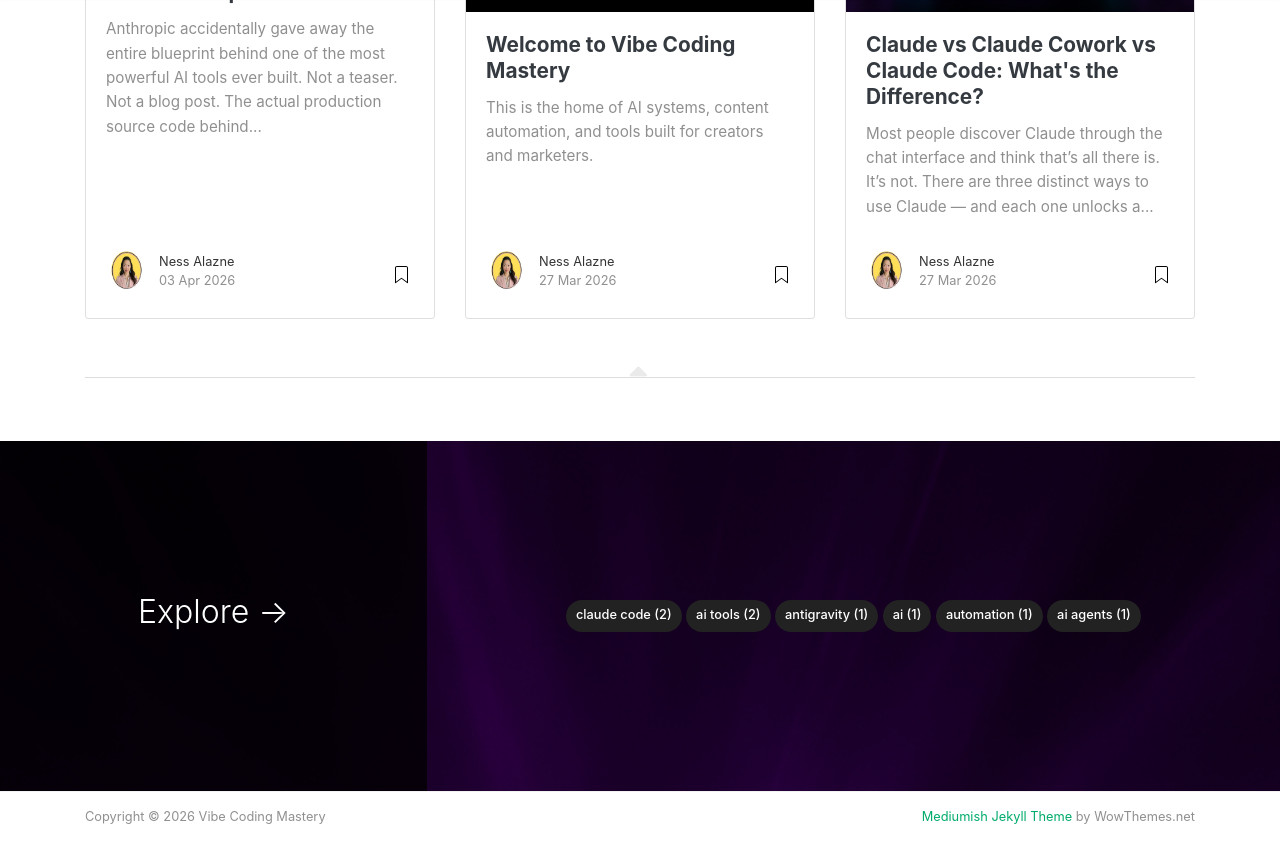
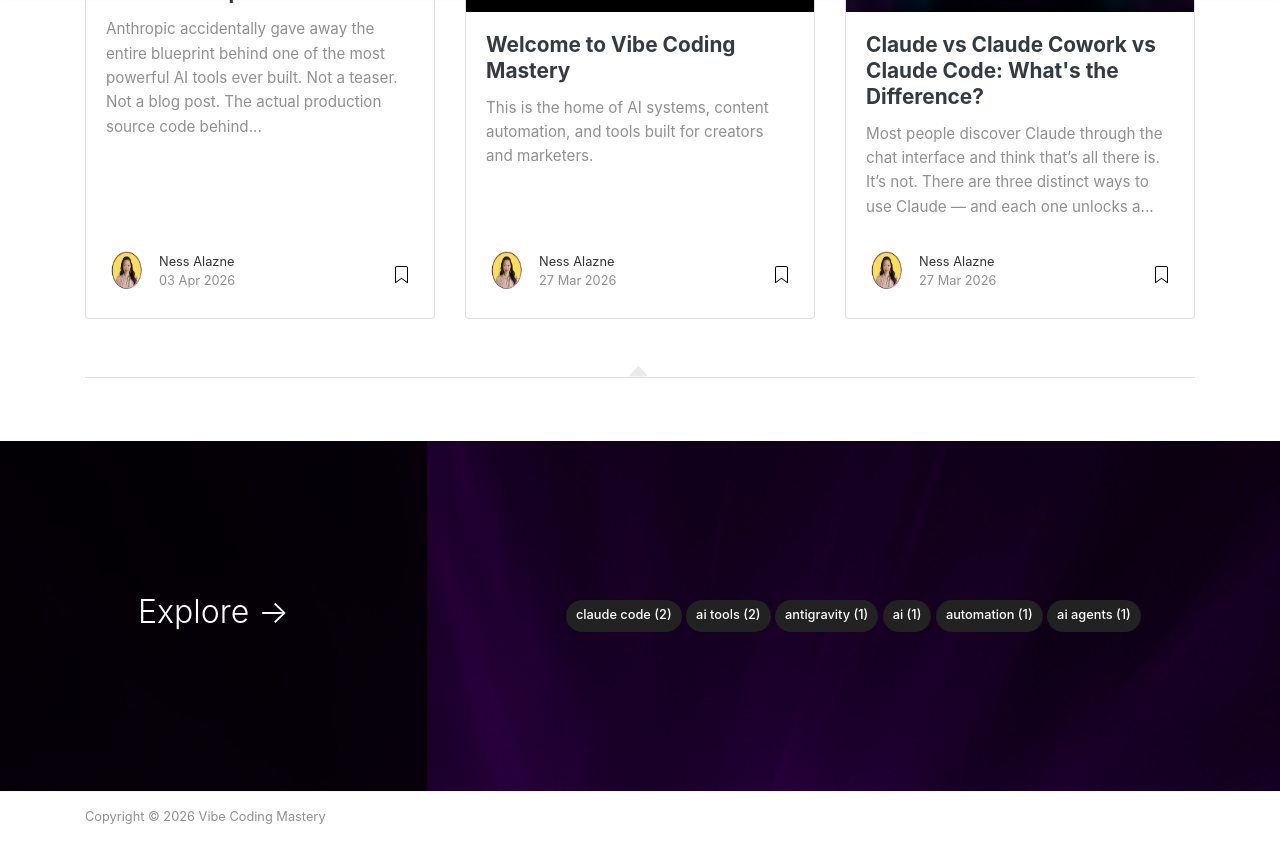
Before and after one commit to nessalazne/nessalazne.github.io, a Jekyll site: the page built from index.html, in a window 1280 px wide and 900 px high, scrolled down 1425 px. Shown: the top 863 px of the window. Built offline with Jekyll 4.4.1, drawn with Linux system fonts in a browser that asks for light colours; nearby versions of some CDN libraries; the list of posts is cut into pages by our own code.

Commit message:
Remove About nav link and footer theme credit
Co-Authored-By: Claude Sonnet 4.6 <noreply@anthropic.com>

```diff
--- a/_layouts/default.html
+++ b/_layouts/default.html
@@ -71,9 +71,6 @@ ga('send', 'pageview');
                 <a class="nav-link" href="{{ site.baseurl }}/index.html">Blog</a>
                 </li>
 
-                <li class="nav-item">
-                <a class="nav-link" href="{{ site.baseurl }}/about">About</a>
-                </li>
 
 
                 {% include search-lunr.html %}
@@ -160,7 +157,6 @@ ga('send', 'pageview');
                 Copyright © {{ site.time | date: "%Y" }} {{ site.name }}
             </div>
             <div class="col-md-6 col-sm-6 text-center text-lg-right">
-                <a target="_blank" href="https://www.wowthemes.net/mediumish-free-jekyll-template/">Mediumish Jekyll Theme</a> by WowThemes.net
             </div>
         </div>
     </div>
```
